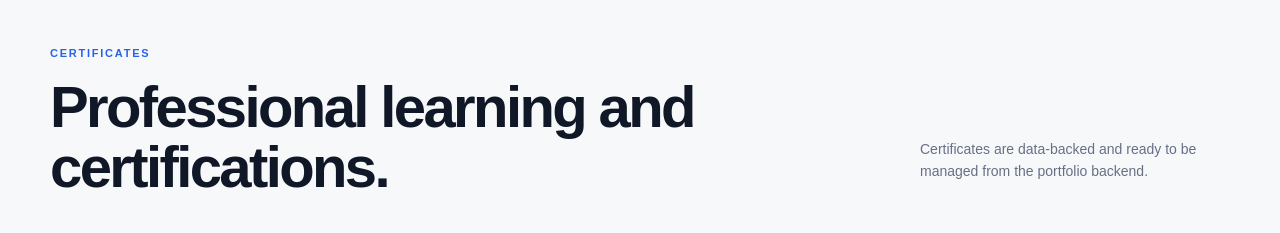
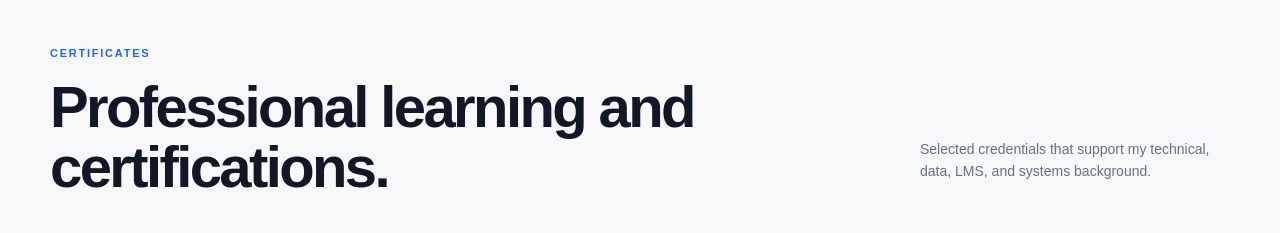
Before and after one commit to eltonmalumbot/portoelton, a Next.js app: page / in a window 1280 px wide. Shown: the part 5800-6033 px from the top of the page. Built offline with nearby package versions, Linux system fonts and the light colour scheme; no server answers; the database is empty.

Commit message:
Display certificate images on homepage

```diff
--- a/app/page.tsx
+++ b/app/page.tsx
@@ -51,7 +51,7 @@ export default async function Home() {
 
       <section id="about" className="section shell two"><div><p className="eyebrow">ABOUT</p><h2>Technology should remove friction from work.</h2></div><div><p className="about-lead">I’m currently a {profile.jobTitle ?? "DevOps Engineer"} at {profile.organizationName ?? "BPK PENABUR Jakarta"}. My portfolio has grown around Moodle, education technology, operational systems, and practical web products.</p><p className="muted copy">I enjoy turning repetitive or error-prone processes into tools people can actually use—whether that means a Moodle administration platform, a custom LMS activity, a service portal, or a full-stack education product.</p><div className="facts"><div><span>Current role</span><b>{profile.jobTitle ?? "DevOps Engineer"}</b></div><div><span>Organization</span><b>{profile.organizationName ?? "BPK PENABUR Jakarta"}</b></div><div><span>Education</span><b>{profile.educationName ?? "STMIK Dharma Putra"}</b></div><div><span>Based in</span><b>{profile.location ?? "Jakarta, Indonesia"}</b></div></div></div></section>
 
-      <section id="certificates" className="section cert-section"><div className="shell"><div className="section-head"><div><p className="eyebrow">CERTIFICATES</p><h2>Professional learning and certifications.</h2></div><p className="muted note">Certificates are data-backed and ready to be managed from the portfolio backend.</p></div><div className="cert-grid">{certificates.map((cert,i)=><article className="cert-card" key={`${cert.title}-${i}`}><div><span className="cert-badge">CERTIFICATE</span><h3>{cert.title}</h3><p className="cert-meta">{cert.issuer}{cert.year ? ` · ${cert.year}` : ""}</p><p className="muted copy">{cert.description}</p></div>{cert.credentialUrl ? <a className="link" href={cert.credentialUrl} target="_blank" rel="noreferrer">View credential ↗</a> : <span className="muted">Credential details pending</span>}</article>)}</div></div></section>
+      <section id="certificates" className="section cert-section"><div className="shell"><div className="section-head"><div><p className="eyebrow">CERTIFICATES</p><h2>Professional learning and certifications.</h2></div><p className="muted note">Selected credentials that support my technical, data, LMS, and systems background.</p></div><div className="cert-grid">{certificates.map((cert,i)=><article className="cert-card" key={`${cert.title}-${i}`}>{cert.imageUrl && <a className="cert-image-link" href={cert.imageUrl} target="_blank" rel="noreferrer" aria-label={`Open ${cert.title} certificate image`}><img className="cert-image" src={cert.imageUrl} alt={`${cert.title} certificate`} /></a>}<div className="cert-body"><span className="cert-badge">CERTIFICATE</span><h3>{cert.title}</h3><p className="cert-meta">{cert.issuer}{cert.year ? ` · ${cert.year}` : ""}</p>{cert.description && <p className="muted copy">{cert.description}</p>}</div><div className="cert-actions">{cert.credentialUrl ? <a className="link" href={cert.credentialUrl} target="_blank" rel="noreferrer">View credential ↗</a> : cert.imageUrl ? <a className="link" href={cert.imageUrl} target="_blank" rel="noreferrer">View certificate ↗</a> : <span className="muted">Credential details pending</span>}</div></article>)}</div></div></section>
 
       <section id="contact" className="contact"><div className="shell"><p className="eyebrow pale">LET’S CONNECT</p><h2>Interested in LMS, EdTech, or systems that simplify operations?</h2><p>See my professional background on LinkedIn or browse my public work on GitHub.</p><div className="actions"><a className="btn light" href={profile.linkedinUrl ?? "https://www.linkedin.com/in/eltonmalumbot/"} target="_blank" rel="noreferrer">LinkedIn ↗</a><a className="btn outline" href={profile.githubUrl ?? "https://github.com/eltonmalumbot"} target="_blank" rel="noreferrer">GitHub ↗</a></div></div></section>
       <footer className="footer shell"><span>© 2026 {profile.name}</span><span>Built with Next.js · Neon Postgres · Vercel</span></footer>
```
